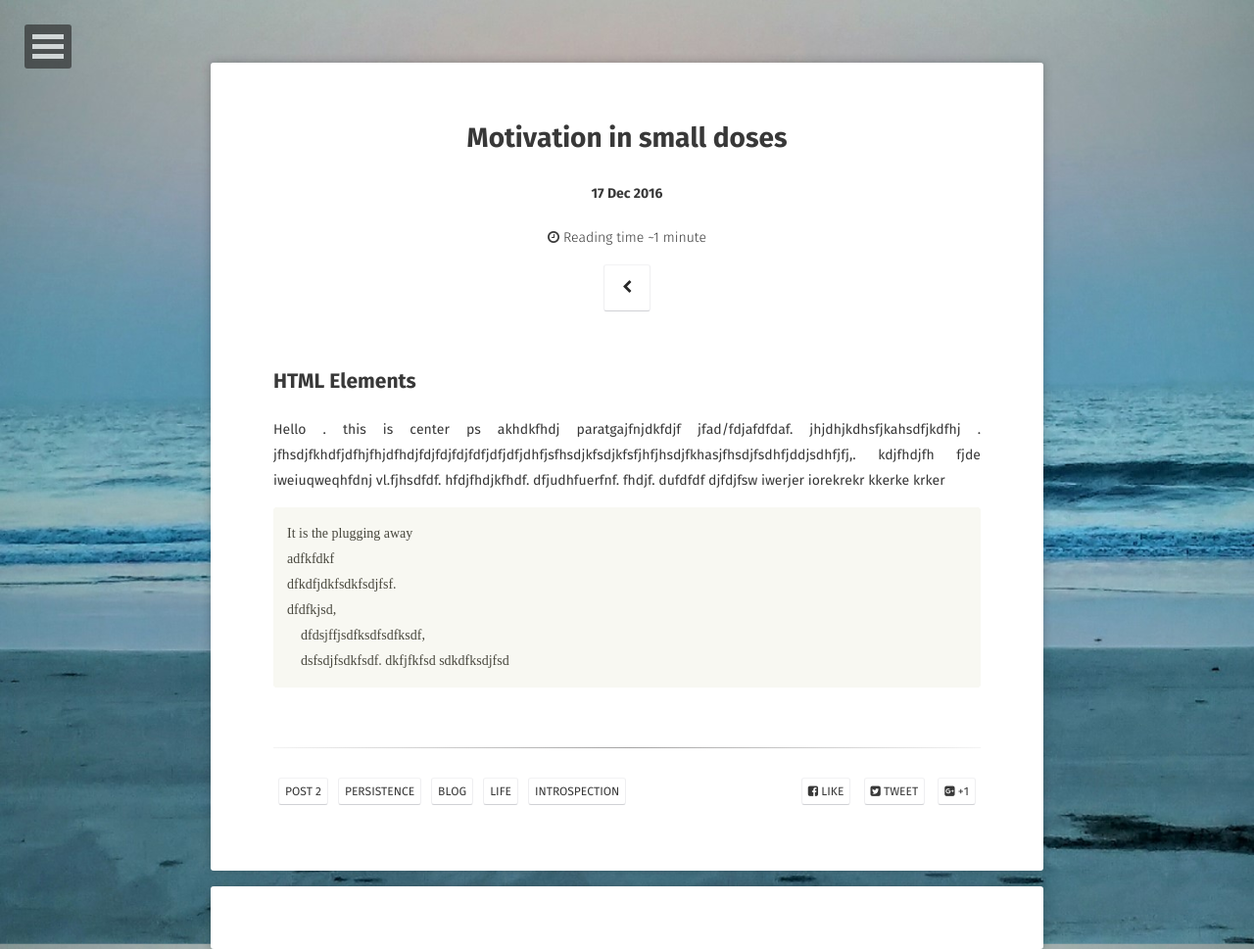
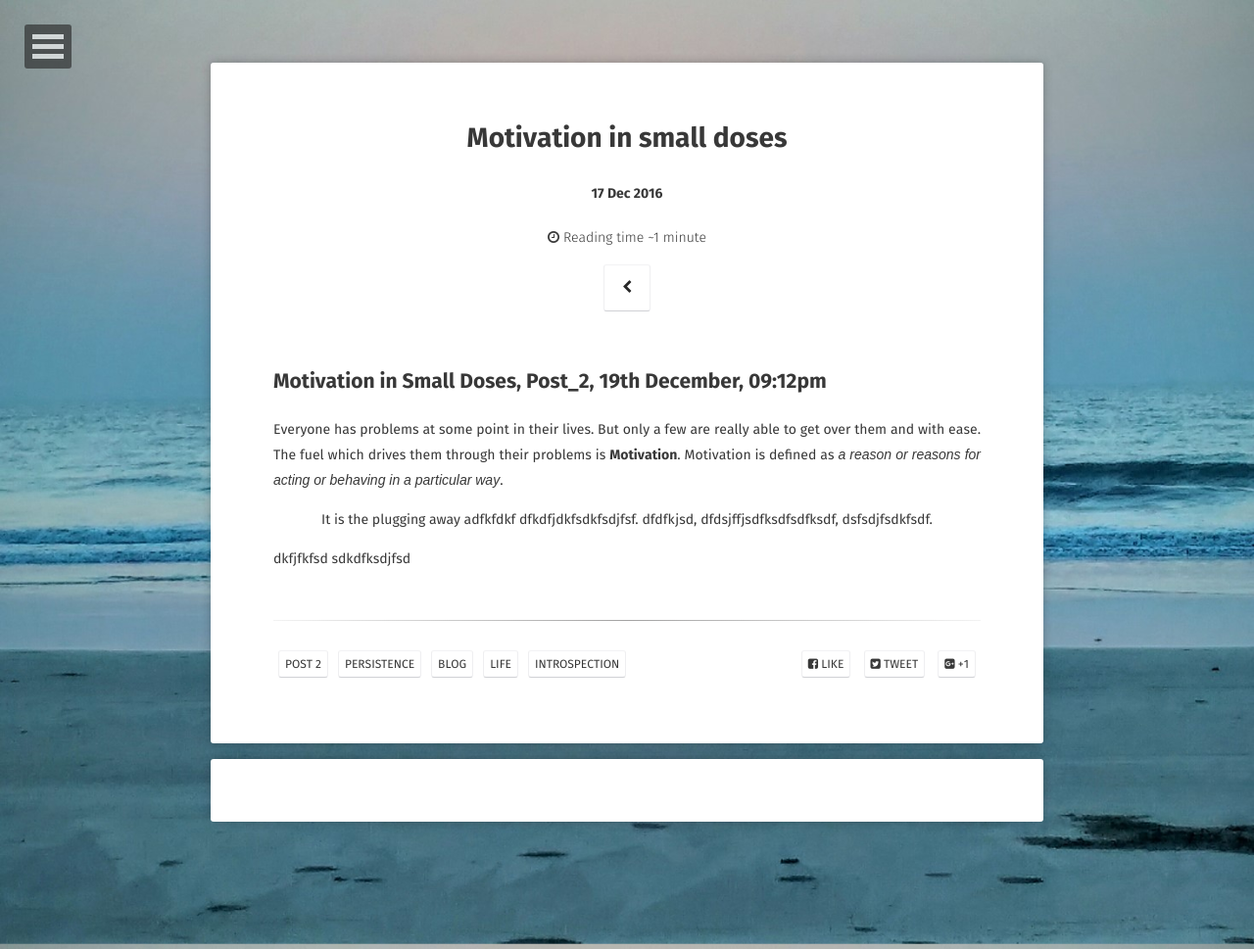
Before and after one commit to jontitalukdar/jontitalukdar.github.io_x, a Jekyll site: the page built from _posts/2016-03-20-markdown-syntax.md, in a window 1280 px wide. Shown: the whole page at 98% size. Built offline with Jekyll 4.4.1, drawn with Linux system fonts in a browser that asks for light colours; some web fonts are replaced; comment, search, counter and statistics services are not loaded.

Commit message:
Intermediate eddit

```diff
--- a/_posts/2016-03-20-markdown-syntax.md
+++ b/_posts/2016-03-20-markdown-syntax.md
@@ -6,10 +6,10 @@ excerpt: "Persistence is one of the stepping stones to success. This is highligh
 tags: [post 2, persistence ,blog, life, introspection]
 comments: true
 ---
-## HTML Elements
+## Motivation in Small Doses, Post_2, 19th December, 09:12pm
 
-Hello . this is center ps akhdkfhdj paratgajfnjdkfdjf jfad/fdjafdfdaf. jhjdhjkdhsfjkahsdfjkdfhj . jfhsdjfkhdfjdfhjfhjdfhdjfdjfdjfdjfdfjdfjdfjdhfjsfhsdjkfsdjkfsfjhfjhsdjfkhasjfhsdjfsdhfjddjsdhfjfj,. kdjfhdjfh fjde
-iweiuqweqhfdnj vl.fjhsdfdf. hfdjfhdjkfhdf. dfjudhfuerfnf. fhdjf. dufdfdf djfdjfsw iwerjer iorekrekr kkerke krker
+Everyone has problems at some point in their lives. But only a few are really able to get over them and with ease. The fuel which drives them through their problems is **Motivation**. Motivation is defined as *a reason or reasons for acting or behaving in a particular way*.
+<center>
 
     It is the plugging away
     adfkfdkf
@@ -17,5 +17,6 @@ iweiuqweqhfdnj vl.fjhsdfdf. hfdjfhdjkfhdf. dfjudhfuerfnf. fhdjf. dufdfdf djfdjfs
     dfdfkjsd,
         dfdsjffjsdfksdfsdfksdf,
         dsfsdjfsdkfsdf.
+</center>
 dkfjfkfsd
 sdkdfksdjfsd
```
